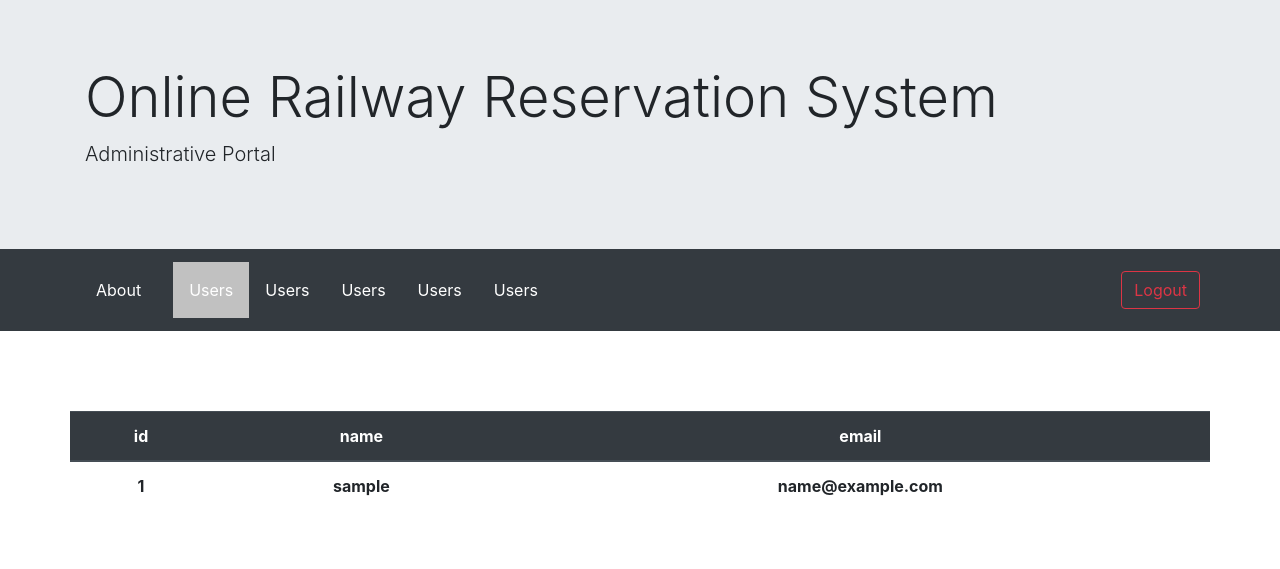
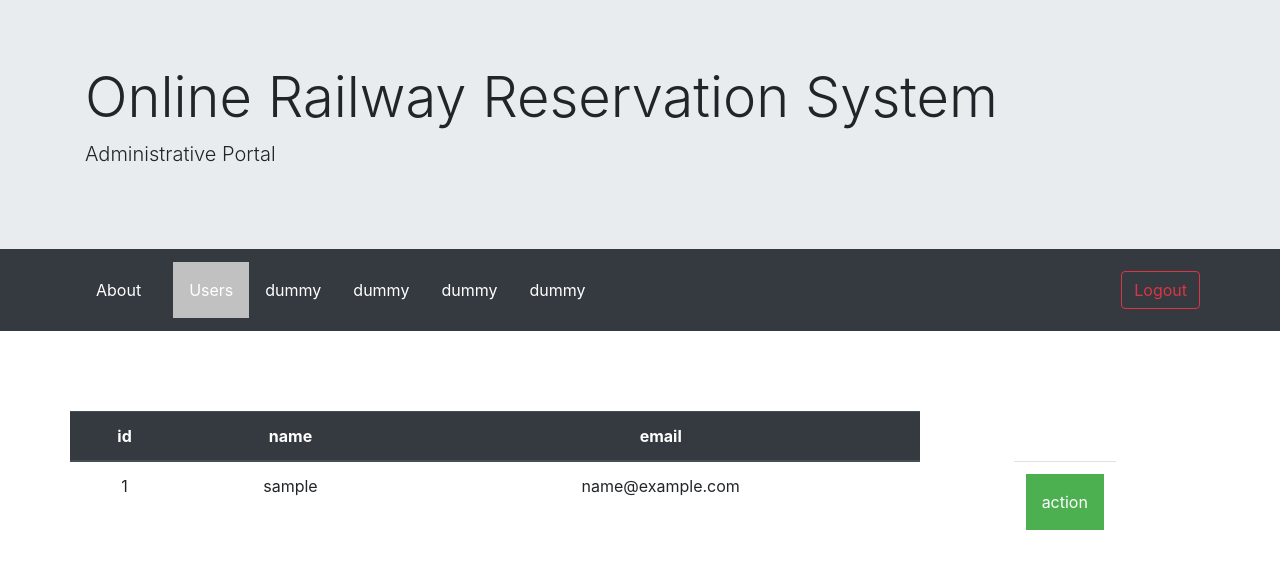
Before and after one commit to KmrSaket/ORRS_Admin, a PHP site: page /users.php in a window 1280 px wide. Shown: the top 569 px of the page. Run offline with PHP 8.4, Linux system fonts and the light colour scheme; the visitor is signed in with stand-in values (Sample User, id 1); tables that the repository leaves empty or names only in its code hold one stand-in row (values such as "Sample post"); lists and menus that the app fills with data are empty.

Commit message:
<action> button added to each row in user table. <action> button shows dropdown menu on hover. update link in the dropdown menu alerts the window. alert contains the particular row data.

```diff
--- a/includes/users_inc.php
+++ b/includes/users_inc.php
@@ -16,16 +16,23 @@
 				$query=mysqli_stmt_get_result($stmt);
 
         if(mysqli_num_rows($query)>0){
-          while ($result=mysqli_fetch_array($query)) {
+  				while ($result=mysqli_fetch_array($query)) {
             ?>
 
-              <tr>
-                <th><?php echo $result['user_id']; ?></th>
-                <th><?php echo $result['user_name']; ?></th>
-                <th><?php echo $result['email']; ?></th>
-              </tr>
+							<tr>
+									<td> <?php echo $result['user_id']; ?> </td>
+									<td> <?php echo $result['user_name']; ?> </td>
+									<td> <?php echo $result['email']; ?> </td>
+									<td class="dropdown"> <button class="dropbtn btnSelect" >action</button>
+										 <div class="dropdown-content">
+											<a href="#" class=" btnSelect" style="text-decoration: none;">Update</a>
+											<a href="#">Link 2</a>
+											<a href="#">Link 3</a>
+										</div>
+									</td>
+							</tr>
 
-            <?php
+						<?php
           }
         }
 		}
--- a/js/users.js
+++ b/js/users.js
@@ -10,5 +10,18 @@ $('document').ready(function() {
     });
 
 
+    // code to read selected table row cell data (values).
+    $("#myTable").on('click','.btnSelect',function(){
+         // get the current row
+         var currentRow=$(this).closest("tr");
+
+         var col1=currentRow.find("td:eq(0)").text(); // get current row 1st TD value
+         var col2=currentRow.find("td:eq(1)").text(); // get current row 2nd TD
+         var col3=currentRow.find("td:eq(2)").text(); // get current row 3rd TD
+         var data=col1+"\n"+col2+"\n"+col3;
+
+         alert(data);
+    });
+
 
 });
--- a/style/dashboard.css
+++ b/style/dashboard.css
@@ -1,57 +1,3 @@
-/* for hoverable drop down menu (start)*/
-
-
-/* Dropdown Button */
-.dropbtn {
-  background-color: #343a40;
-  color: white;
-  padding: 16px;
-  font-size: 16px;
-  border: none;
-}
-
-/* The container <div> - needed to position the dropdown content */
-.dropdown {
-  position: relative;
-  display: inline-block;
-}
-
-/* Dropdown Content (Hidden by Default) */
-.dropdown-content {
-  display: none;
-  position: absolute;
-  background-color: #f1f1f1;
-  min-width: 160px;
-  box-shadow: 0px 8px 16px 0px rgba(0,0,0,0.2);
-  z-index: 1;
-}
-
-/* Links inside the dropdown */
-.dropdown-content a {
-  color: black;
-  padding: 12px 16px;
-  text-decoration: none;
-  display: block;
-}
-
-
-/* Change color of dropdown links on hover */
-.dropdown-content a:hover {background-color: #ddd;}
-
-/* Show the dropdown menu on hover */
-.dropdown:hover .dropdown-content {display: block;}
-
-/* Change the background color of the dropdown button when the dropdown content is shown */
-.dropdown:hover .dropbtn {background-color: #c1c1c1;}
-
-
-/* for hoverable drop down menu (end)*/
-
-
-
-
-
-
 
 
 
--- a/users.php
+++ b/users.php
@@ -11,6 +11,49 @@
   <meta charset="UTF-8">
   <meta name="viewport" content="width=device-width, initial-scale=1.0">
   <meta http-equiv="X-UA-Compatible" content="ie=edge">
+	<style>
+	/* Dropdown Button */
+.dropbtn {
+  background-color: #4CAF50;
+  color: white;
+  padding: 16px;
+  font-size: 16px;
+  border: none;
+}
+
+/* The container <div> - needed to position the dropdown content */
+.dropdown {
+  position: relative;
+  display: inline-block;
+}
+
+/* Dropdown Content (Hidden by Default) */
+.dropdown-content {
+  display: none;
+  position: absolute;
+  background-color: #f1f1f1;
+  min-width: 160px;
+  box-shadow: 0px 8px 16px 0px rgba(0,0,0,0.2);
+  z-index: 1;
+}
+
+/* Links inside the dropdown */
+.dropdown-content a {
+  color: black;
+  padding: 12px 16px;
+  text-decoration: none;
+  display: block;
+}
+
+/* Change color of dropdown links on hover */
+.dropdown-content a:hover {background-color: #ddd;}
+
+/* Show the dropdown menu on hover */
+.dropdown:hover .dropdown-content {display: block;}
+
+/* Change the background color of the dropdown button when the dropdown content is shown */
+.dropdown:hover .dropbtn {background-color: #3e8e41;}
+	</style>
   <link rel="stylesheet" href="style\dashboard.css">
   <link rel="stylesheet" href="style\bootstrap.css">
   <title>Document</title>
@@ -50,16 +93,16 @@
 						<!-- dummy navs starts-->
 
 						<li>
-							<a href="users.php"><button class="nav_btn" id="dropdownMenu1">Users</button></a>
+							<a href="users.php"><button class="nav_btn" id="dropdownMenu1">dummy</button></a>
 						</li>
 						<li>
-							<a href="users.php"><button class="nav_btn" id="dropdownMenu1">Users</button></a>
+							<a href="users.php"><button class="nav_btn" id="dropdownMenu1">dummy</button></a>
 						</li>
 						<li>
-							<a href="users.php"><button class="nav_btn" id="dropdownMenu1">Users</button></a>
+							<a href="users.php"><button class="nav_btn" id="dropdownMenu1">dummy</button></a>
 						</li>
 						<li>
-							<a href="users.php"><button class="nav_btn" id="dropdownMenu1">Users</button></a>
+							<a href="users.php"><button class="nav_btn" id="dropdownMenu1">dummy</button></a>
 						</li>
 
 						<!-- dummy navs ends-->
@@ -78,7 +121,7 @@
 
 		<div class="container">
 			<div class="row justify-content-center">
-				<table class="table table-hover text-center" style="margin-top:10vh;">
+				<table class="table table-hover text-center" style="margin-top:10vh;" id="myTable">
 					<thead class="thead-dark" >
 						<tr>
 							<th>id</th>
@@ -86,9 +129,10 @@
 							<th>email</th>
 						</tr>
 					</thead>
-					<tbody id="response">
+					<tbody  id="response">
 
 					</tbody>
+
 				</table>
 			</div>
 		</div>
@@ -105,6 +149,5 @@
 <script src="https://code.jquery.com/jquery-3.3.1.slim.min.js" integrity="sha384-q8i/X+965DzO0rT7abK41JStQIAqVgRVzpbzo5smXKp4YfRvH+8abtTE1Pi6jizo" crossorigin="anonymous"></script>
 <script src="https://cdnjs.cloudflare.com/ajax/libs/popper.js/1.14.7/umd/popper.min.js" integrity="sha384-UO2eT0CpHqdSJQ6hJty5KVphtPhzWj9WO1clHTMGa3JDZwrnQq4sF86dIHNDz0W1" crossorigin="anonymous"></script> -->
 <!-- <script src="https://stackpath.bootstrapcdn.com/bootstrap/4.3.1/js/bootstrap.min.js" integrity="sha384-JjSmVgyd0p3pXB1rRibZUAYoIIy6OrQ6VrjIEaFf/nJGzIxFDsf4x0xIM+B07jRM" crossorigin="anonymous"></script> -->
-<script type="text/javascript" src="js/users.js"></script>
-</script>
+<script type="text/javascript" src="js/users.js"></script></script>
 </html>
```
Also changed, not shown: dashboard.php (+5 -5 lines), 1 other file.
